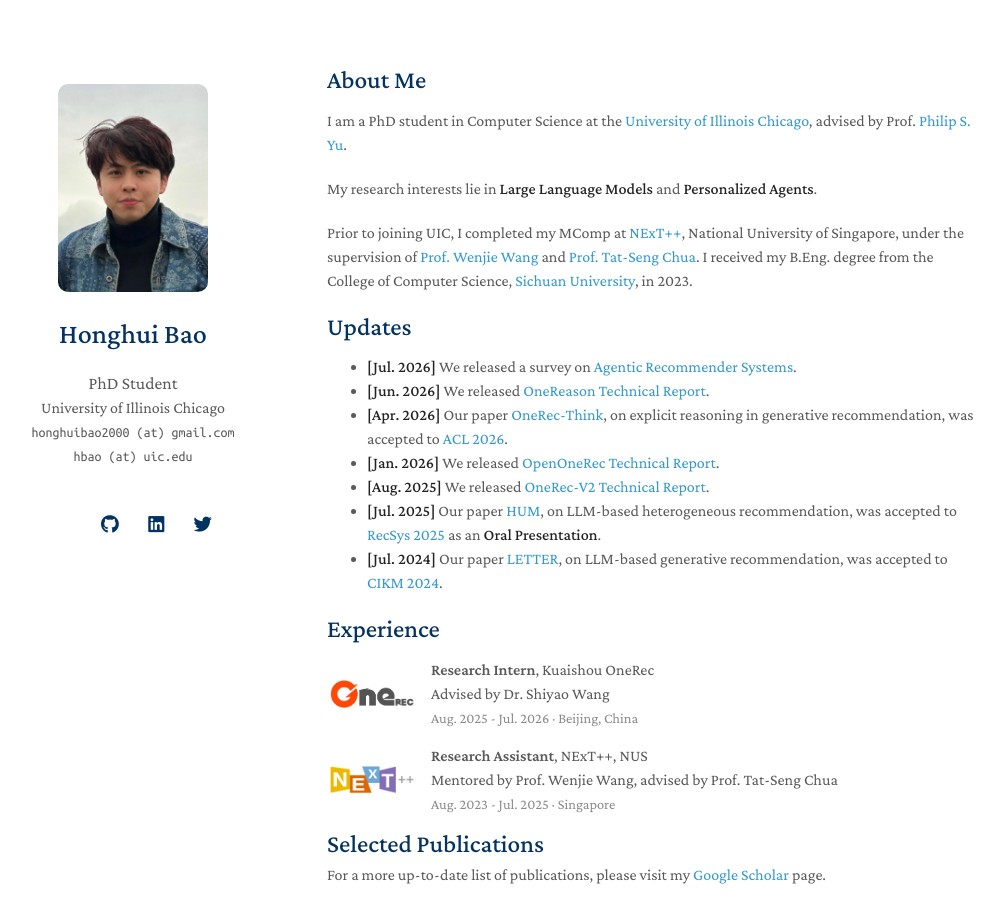
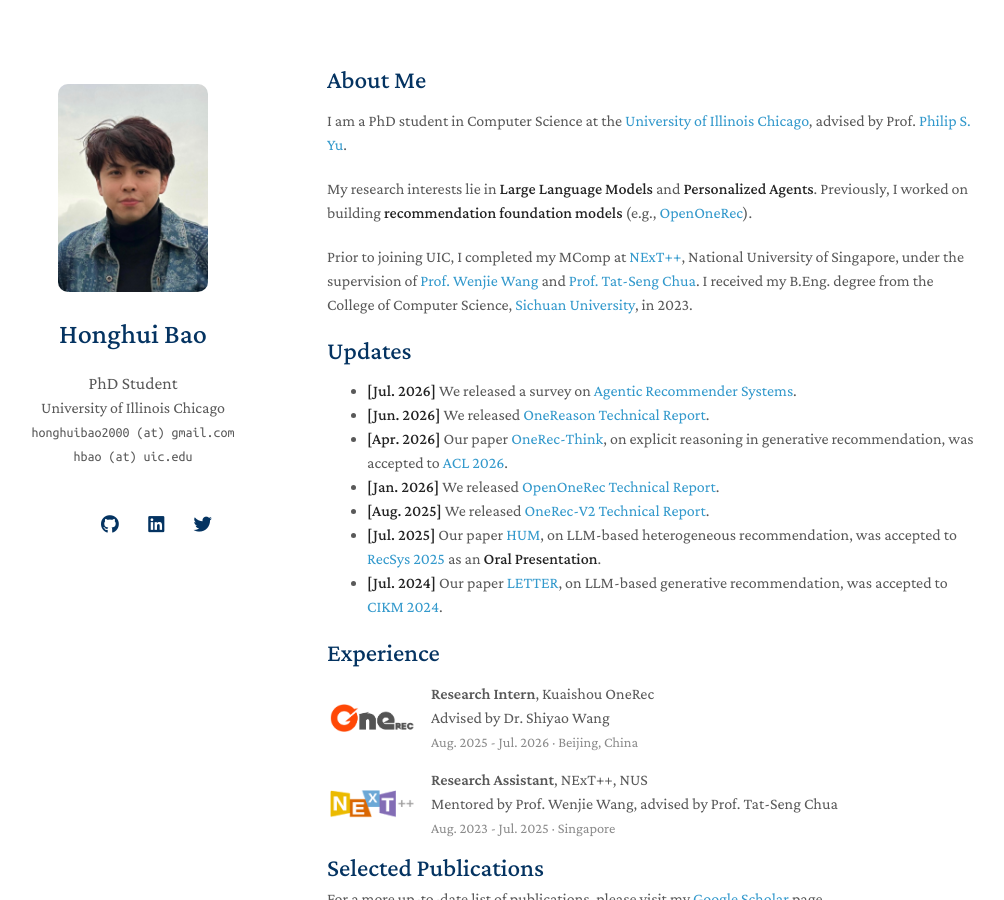
Before and after one commit to HonghuiBao2000/HonghuiBao2000.github.io, a Jekyll site: the page built from index.md, in a window 1280 px wide and 900 px high. Shown: the whole window, without its empty margins (143-1147 px from the left). Built offline with Jekyll 4.4.1, drawn with Linux system fonts in a browser that asks for light colours; nearby versions of some CDN libraries; a style sheet for code colours, icons or effects is not loaded; our own code applies the rules of GitHub Pages for plain Markdown files.

Commit message:
Mention prior work on recommendation foundation models in About Me
Co-Authored-By: Claude Opus 5.5 <noreply@anthropic.com>

```diff
--- a/index.md
+++ b/index.md
@@ -6,7 +6,7 @@ layout: homepage
 
 I am a PhD student in Computer Science at the [University of Illinois Chicago](https://cs.uic.edu/), advised by Prof. [Philip S. Yu](https://cs.uic.edu/profiles/philip-yu/).
 
-My research interests lie in **Large Language Models** and **Personalized Agents**.
+My research interests lie in **Large Language Models** and **Personalized Agents**. Previously, I worked on building **recommendation foundation models** (e.g., [OpenOneRec](https://github.com/Kuaishou-OneRec/OpenOneRec)).
 
 Prior to joining UIC, I completed my MComp at [NExT++](https://www.nextcenter.org/), National University of Singapore, under the supervision of [Prof. Wenjie Wang](https://wenjiewwj.github.io/) and [Prof. Tat-Seng Chua](https://www.chuatatseng.com/). I received my B.Eng. degree from the College of Computer Science, [Sichuan University](https://en.scu.edu.cn/), in 2023.
 
```
